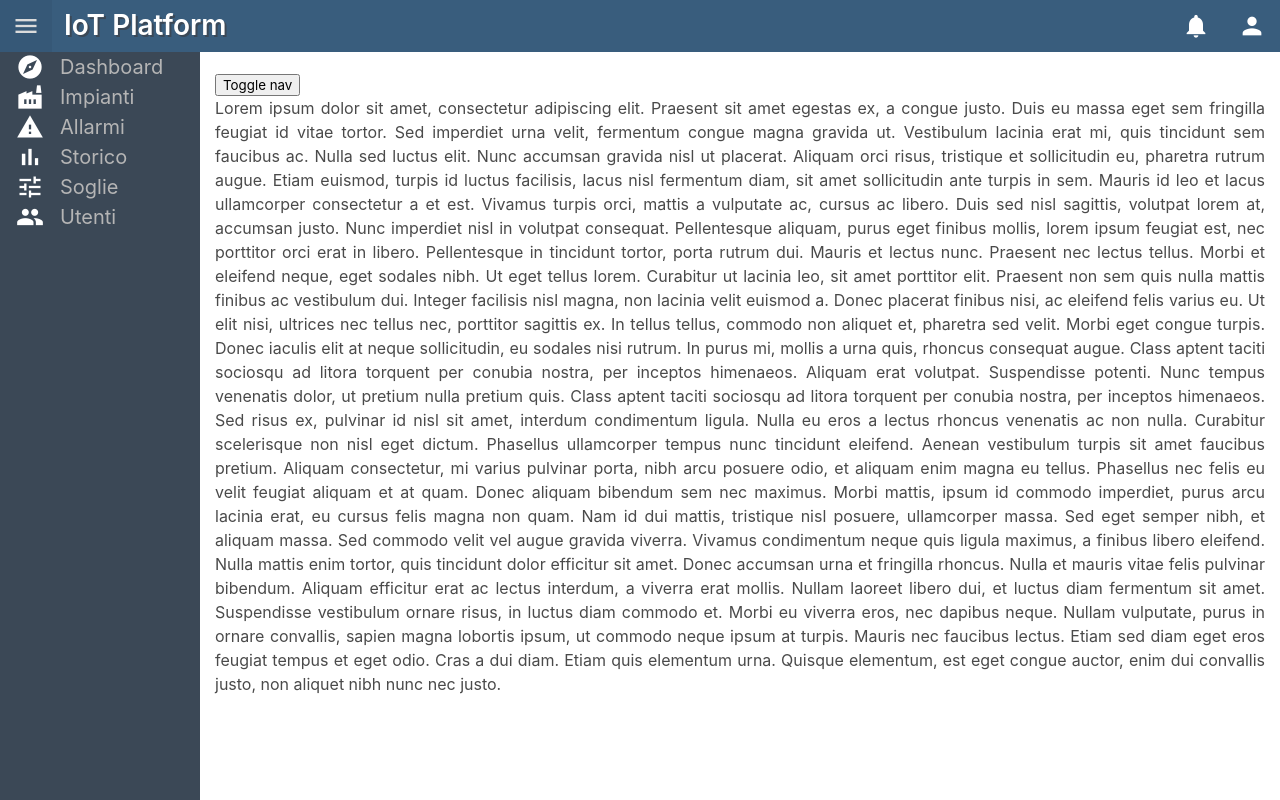
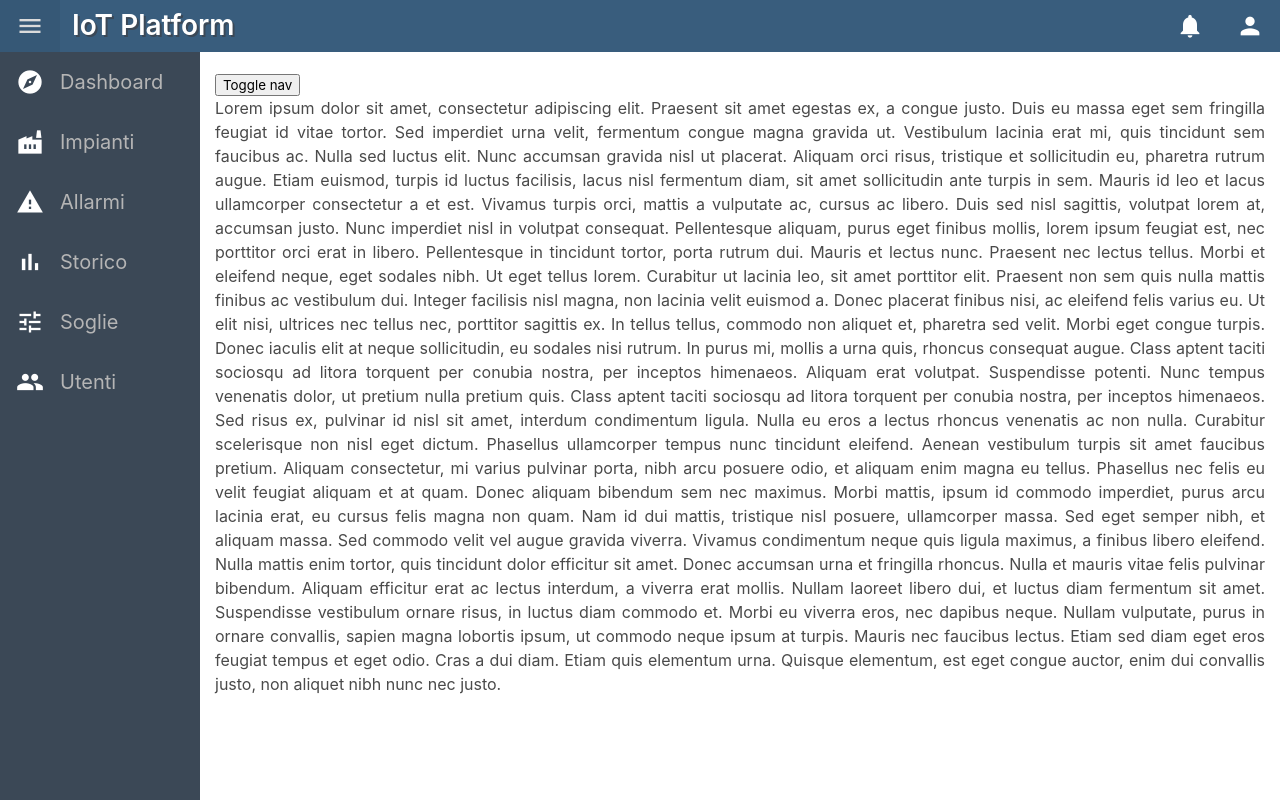
Before and after one commit to fede-palazz/sensor-hub, an Angular app in the folder frontend/: page / in a window 1280 px wide. Built offline with nearby package versions, Linux system fonts and the light colour scheme.

Commit message:
IOT-40 Added button ripple effect

```diff
--- a/frontend/src/app/app.module.ts
+++ b/frontend/src/app/app.module.ts
@@ -5,10 +5,9 @@ import { AppRoutingModule } from './app-routing.module';
 import { AppComponent } from './app.component';
 import { NavbarComponent } from './components/nav/navbar/navbar.component';
 import { SidebarComponent } from './components/nav/sidebar/sidebar.component';
-import { SidebarElemComponent } from './components/nav/sidebar-elem/sidebar-elem.component';
 
 @NgModule({
-  declarations: [AppComponent, NavbarComponent, SidebarComponent, SidebarElemComponent],
+  declarations: [AppComponent, NavbarComponent, SidebarComponent],
   imports: [BrowserModule, AppRoutingModule],
   providers: [],
   bootstrap: [AppComponent],
--- a/frontend/src/app/components/nav/navbar/navbar.component.html
+++ b/frontend/src/app/components/nav/navbar/navbar.component.html
@@ -1,12 +1,11 @@
 <nav class="navbar is-primary" role="navigation" aria-label="main navigation">
   <div class="navbar-brand">
-    <span class="navbar-item sidebar-menu">
+    <span class="navbar-item sidebar-menu ripple">
       <i class="material-icons">menu</i>
     </span>
     <span class="navbar-item">
       <h1 class="navbar-title">IoT Platform</h1>
     </span>
-
     <div class="navbar-item icons-container">
       <span class="navbar-item icon-wrapper">
         <i class="material-icons md-light">notifications</i>
--- a/frontend/src/app/components/nav/navbar/navbar.component.scss
+++ b/frontend/src/app/components/nav/navbar/navbar.component.scss
@@ -2,14 +2,21 @@
 @import "bulma/sass/utilities/mixins";
 
 $icon-bg-color: rgba(0, 0, 0, 0.05);
+
 .navbar {
+  position: -webkit-sticky;
   position: sticky;
+  z-index: 40;
   top: 0;
   left: 0;
-  z-index: 10;
+  @include until($navbar-breakpoint) {
+    font-size: 0.85em;
+  }
 }
 .navbar-brand {
   & .sidebar-menu {
+    width: 3.75em;
+    padding-left: 1em;
     &:hover {
       cursor: pointer;
       background-color: $icon-bg-color;
@@ -46,10 +53,6 @@ $icon-bg-color: rgba(0, 0, 0, 0.05);
       width: 3.25em;
     }
   }
-
-  @include until($navbar-breakpoint) {
-    font-size: 0.85em;
-  }
 }
 
 .icons-container {
@@ -75,7 +78,7 @@ $icon-bg-color: rgba(0, 0, 0, 0.05);
 }
 
 .navbar-end .icons-container .icon-wrapper {
-  width: 3.5em;
+  width: 3.75em;
 }
 
 .material-icons {
--- a/frontend/src/app/components/nav/sidebar-elem/sidebar-elem.component.html
+++ /dev/null
@@ -1,4 +0,0 @@
-<a href="#">
-  <i class="material-icons md-light">{{ iconName }}</i>
-  <span class="is-size-5">{{ iconText }}</span>
-</a>
--- a/frontend/src/app/components/nav/sidebar-elem/sidebar-elem.component.scss
+++ /dev/null
@@ -1,15 +0,0 @@
-@import "../../../../styles/variables.scss";
-
-a {
-  display: flex;
-  color: $icon-inactive;
-  border: 1px solid red;
-
-  & .material-icons {
-    margin-left: 1em;
-  }
-
-  & span {
-    margin-left: 1em;
-  }
-}
--- a/frontend/src/app/components/nav/sidebar/sidebar.component.html
+++ b/frontend/src/app/components/nav/sidebar/sidebar.component.html
@@ -1,5 +1,8 @@
-<div class="container" [ngStyle]="{ width: isExpanded ? '200px' : '60px' }">
-  <div class="icons-wrapper">
+<div
+  class="sidebar-container"
+  [ngStyle]="{ width: isExpanded ? '200px' : '60px' }"
+>
+  <div class="icons-container">
     <a href="#">
       <i class="material-icons md-light">explore</i>
       <span class="is-size-5">Dashboard</span>
@@ -25,6 +28,7 @@
       <span class="is-size-5">Utenti</span>
     </a>
   </div>
+  <div class="logo-container"></div>
 </div>
 
 <!-- <ng-container *ngFor="let elem of SIDEBAR_ELEMENTS | keyvalue">
--- a/frontend/src/app/components/nav/sidebar/sidebar.component.scss
+++ b/frontend/src/app/components/nav/sidebar/sidebar.component.scss
@@ -1,7 +1,7 @@
 @import "../../../../styles/variables.scss";
 @import "bulma/sass/utilities/mixins";
 
-.container {
+.sidebar-container {
   display: flex;
   flex-direction: column;
   height: 100%;
@@ -13,7 +13,7 @@
   overflow-x: hidden;
   z-index: 10;
 
-  & .icons-wrapper {
+  & .icons-container {
     display: flex;
     flex-direction: column;
   }
@@ -22,7 +22,10 @@
     color: $icon-inactive;
     display: flex;
     align-items: center;
-    padding-left: 16px;
+    padding-left: 1em;
+    // border: 1px solid red;
+    // margin-top: 3.5rem;
+    height: 3.75em;
 
     &:hover {
       background-color: rgba(0, 0, 0, 0.25);
--- a/frontend/src/styles/styles.scss
+++ b/frontend/src/styles/styles.scss
@@ -51,9 +51,42 @@
   color: $icon-inactive;
 }
 
-.material-icons {
-  -webkit-user-select: none;
-  -moz-user-select: none;
-  -ms-user-select: none;
-  user-select: none;
+.material-icons,
+img,
+a,
+button {
+  -webkit-user-select: none; /* Safari 3.1+ */
+  -moz-user-select: none; /* Firefox 2+ */
+  -ms-user-select: none; /* IE 10+ */
+  user-select: none; /* Standard syntax */
+  -webkit-user-drag: none;
 }
+
+.ripple {
+  position: relative;
+  overflow: hidden;
+  transform: translate3d(0, 0, 0);
+}
+
+.ripple:after {
+  content: "";
+  display: block;
+  position: absolute;
+  width: 100%;
+  height: 100%;
+  top: 0;
+  left: 0;
+  pointer-events: none;
+  background-image: radial-gradient(circle, #fff 10%, transparent 10.01%);
+  background-repeat: no-repeat;
+  background-position: 50%;
+  transform: scale(10, 10);
+  opacity: 0;
+  transition: transform 0.5s, opacity 1s;
+}
+
+.ripple:active:after {
+  transform: scale(0, 0);
+  opacity: 0.3;
+  transition: 0s;
+}
```
Also changed, not shown: frontend/src/app/components/nav/sidebar-elem/sidebar-elem.component.ts (deleted, +0 -11 lines), frontend/src/app/components/nav/sidebar/sidebar.component.ts (+0 -8 lines), frontend/src/assets/imgs/idea-logo.png (added).
